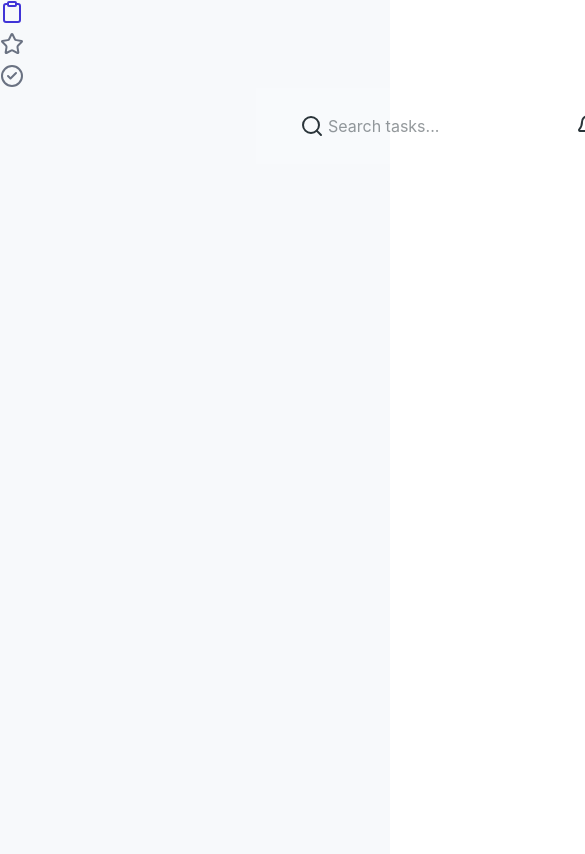
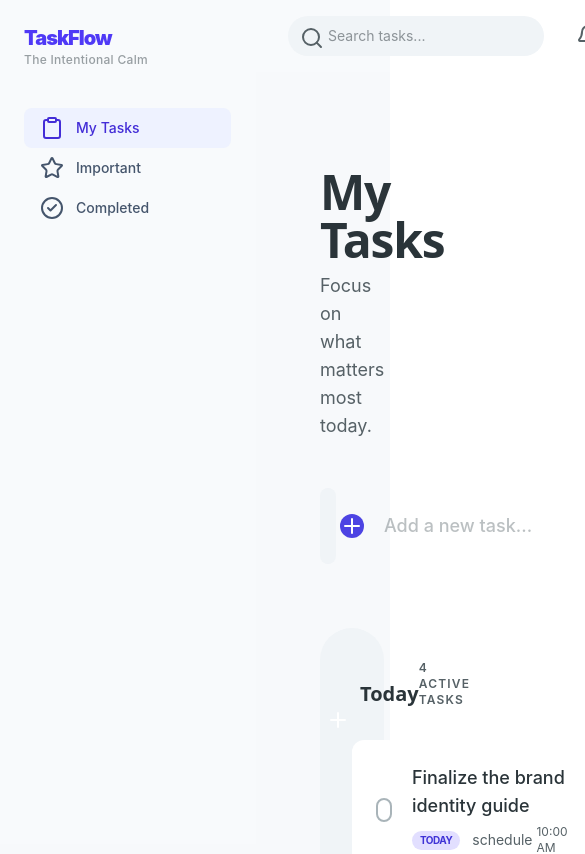
Before and after one commit to Chama-Musonda/Task-App, a React (Vite) app in the folder task-app/: page /dashboard in a window 390 px wide. Shown: the top 854 px of the page, 585 px wide, since content can reach past the window. Built offline with nearby package versions, Linux system fonts and the light colour scheme.

Commit message:
Complete Dashboard set up ui

```diff
--- a/task-app/src/App.tsx
+++ b/task-app/src/App.tsx
@@ -1,12 +1,14 @@
-import AppLayout from "./components/AppLayout";
 import MainContent from "./components/MainContent";
 import SideBar from "./components/SideBar";
+import Dashboard from "./Pages/dashboard/Dashboard";
 
 function App() {
   return (
     <div className="bg-background font-body text-on-background selection:bg-primary-container selection:text-on-primary-container">
       <SideBar />
-      <MainContent />
+      <MainContent>
+        <Dashboard />
+      </MainContent>
     </div>
   );
 }
--- a/task-app/src/Pages/dashboard/AddTask.tsx
+++ /dev/null
@@ -1,13 +0,0 @@
-import { Plus } from "lucide-react"
-
-const AddTask = () => {
-  return (
-    <div>
-      <span className="p-2 bg-primary rounded-full w-2 h-2">
-        <Plus className="text-white"/>
-      </span>
-    </div>
-  )
-}
-
-export default AddTask
--- a/task-app/src/components/Layout.tsx
+++ /dev/null
@@ -1,21 +0,0 @@
-import Header from "./Header"
-import SideBar from "./SideBar"
-
-interface LayoutComponentProps {
-  children: React.ReactNode;
-}
-
-const Layout = ({ children }: LayoutComponentProps) => {
-  return (
-    <div className="grid grid-cols-4 grid-rows-4">
-
-      <Header />
-      <SideBar />
-      <div className="col-span-3 row-span-3">
-        {children}
-      </div>
-    </div>
-  )
-}
-
-export default Layout
--- a/task-app/src/components/MainContent.tsx
+++ b/task-app/src/components/MainContent.tsx
@@ -1,10 +1,16 @@
+import MobileFAB from "./MobileFAB";
+import MobileNavPanel from "./MobileNavPanel";
 import TopBar from "./TopBar";
 
-const MainContent = () => {
+const MainContent = ({ children }) => {
   /* remember to add md:ml-64 to main for prod */
   return (
     <main className="ml-64 min-h-screen relative">
       <TopBar />
+
+      <div className="max-w-4xl mx-auto px-8 pt-12 pb-24">{children}</div>
+      <MobileNavPanel />
+      <MobileFAB />
     </main>
   );
 };
--- /dev/null
+++ b/task-app/src/components/MobileFAB.tsx
@@ -0,0 +1,11 @@
+import { Plus } from "lucide-react";
+
+const MobileFAB = () => {
+  return (
+    <button className="md:hidden fixed bottom-24 right-6 action-gradient text-white h-14 w-14 rounded-full ghost-shadow flex items-center justify-center z-50">
+      <Plus />
+    </button>
+  );
+};
+
+export default MobileFAB;
--- /dev/null
+++ b/task-app/src/components/MobileNavPanel.tsx
@@ -0,0 +1,29 @@
+import { Star, Clipboard, CheckCircle2Icon } from "lucide-react";
+
+const MobileNavPanel = () => {
+  // Dont forget to add md:hidden for prod
+  return (
+    <nav className="hidden fixed bottom-0 left-0 right-0 bg-slate-50 dark:bg-slate-900 px-6 py-4 flex justify-around items-center z-50 ghost-shadow">
+      <a
+        className="flex flex-col items-center gap-1 text-indigo-700 dark:text-indigo-300 font-bold border-b-2 border-indigo-600 px-2 pb-1"
+        href="#"
+      >
+        <Clipboard />
+      </a>
+      <a
+        className="flex flex-col items-center gap-1 text-slate-500 dark:text-slate-400 hover:text-indigo-500 px-2 pb-1"
+        href="#"
+      >
+        <Star />
+      </a>
+      <a
+        className="flex flex-col items-center gap-1 text-slate-500 dark:text-slate-400 hover:text-indigo-500 px-2 pb-1"
+        href="#"
+      >
+        <CheckCircle2Icon />
+      </a>
+    </nav>
+  );
+};
+
+export default MobileNavPanel;
--- a/task-app/src/components/NavBar.tsx
+++ b/task-app/src/components/NavBar.tsx
@@ -2,27 +2,27 @@ import { Clipboard, Star, CheckCircle2Icon } from "lucide-react";
 
 const NavBar = () => {
   return (
-    <nav className="flex-1 space-y-2">
+    <nav className="flex-1 gap-2">
       <a
         className="flex items-center gap-3 text-indigo-700 dark:text-indigo-300 font-semibold bg-indigo-50 dark:bg-indigo-900/30 rounded-lg px-4 py-2 hover:translate-x-1 transition-transform duration-200 active:scale-98"
         href="#"
       >
         <Clipboard />
-        <span className="font-['Inter'] text-sm font-medium">My Tasks</span>
+        <span className="font-body text-sm font-medium">My Tasks</span>
       </a>
       <a
         className="flex items-center gap-3 text-slate-600 dark:text-slate-400 hover:bg-slate-200/50 dark:hover:bg-slate-800/50 rounded-lg px-4 py-2 hover:translate-x-1 transition-transform duration-200 active:scale-98"
         href="#"
       >
         <Star />
-        <span className="font-['Inter'] text-sm font-medium">Important</span>
+        <span className="font-body text-sm font-medium">Important</span>
       </a>
       <a
         className="flex items-center gap-3 text-slate-600 dark:text-slate-400 hover:bg-slate-200/50 dark:hover:bg-slate-800/50 rounded-lg px-4 py-2 hover:translate-x-1 transition-transform duration-200 active:scale-98"
         href="#"
       >
         <CheckCircle2Icon />
-        <span className="font-['Inter'] text-sm font-medium">Completed</span>
+        <span className="font-body text-sm font-medium">Completed</span>
       </a>
     </nav>
   );
--- a/task-app/src/components/SideBar.tsx
+++ b/task-app/src/components/SideBar.tsx
@@ -1,24 +1,20 @@
-import { Clipboard, Star, CheckCircle2Icon } from "lucide-react"
+import NavBar from "./NavBar";
 
 const SideBar = () => {
   return (
-    <div className="flex flex-col text-gray-500 row-span-4 col-span-1">
-      <span className="flex mb-2 text-primary-dim">
-        <Clipboard className="mr-2"/>
-        <a href="#"><span className="hidden sm:block">My Tasks</span></a>
-      </span>
+    <aside className="h-screen w-64 fixed left-0 top-0 bg-slate-50 dark:bg-slate-950 flex flex-col p-6 border-r border-transparent z-50">
+      <div className="mb-10">
+        <h1 className="text-xl font-black font-label text-indigo-600 dark:text-indigo-400 tracking-tighter">
+          TaskFlow
+        </h1>
+        <p className="text-xs text-on-surface-variant/60 font-medium tracking-wide">
+          The Intentional Calm
+        </p>
+      </div>
 
-      <span className="flex mb-2">
-        <Star className="mr-2"/>
-        <a href="#"><span className="hidden sm:block">Important</span></a>
-      </span>
+      <NavBar />
+    </aside>
+  );
+};
 
-      <span className="flex">
-        <CheckCircle2Icon className="mr-2"/>
-        <a href="#"><span className="hidden sm:block">completed</span></a>
-      </span>
-    </div>
-  )
-}
-
-export default SideBar
+export default SideBar;
--- a/task-app/src/components/TopBar.tsx
+++ b/task-app/src/components/TopBar.tsx
@@ -1,29 +1,36 @@
-import { Search, Bell, User } from "lucide-react";
+import { Search, Bell } from "lucide-react";
 
 const TopBar = () => {
   return (
-    <header className="w-full fixed top-0 sticky bg-slate-50 flex justify-between items-center px-8 py-4 w-full z-40 transition-colors">
-      <div className="flex items-center gap-4 text-2xl font-bold text-indigo-600">
-        <span className="hidden">TaskFlow</span>
+    <header className="w-full top-0 sticky bg-slate-50 dark:bg-slate-900 flex justify-between items-center px-8 py-4 w-full z-40 transition-colors">
+      <div className="flex items-center gap-4">
+        <span className="hidden text-2xl font-bold text-indigo-600 dark:text-indigo-400 tracking-tighter">
+          TaskFlow
+        </span>
       </div>
+
       <div className="flex items-center gap-6">
         <div className="relative group">
           <input
+            className="pl-10 pr-4 py-2.5 bg-surface-container-low border-none rounded-full text-sm focus:ring-2 focus:ring-primary/20 w-64 transition-all outline-none"
+            placeholder="Search tasks..."
             type="text"
-            className="pl-10 pr-4 py-2.5 bg-surface-low border-none rounded-full focus:ring-primary transition-all outline-none w-64"
-            placeholder="Search tasks..."
           />
-
-          <Search className="absolute left-3 top-2.5 text-sm" />
+          <Search className="absolute left-3 top-2.5 text-on-surface-variant text-sm" />
         </div>
 
         <div className="flex items-center gap-2">
-          <button className="p-2 rounded-full hover:bg-slate-200/50 dark:hover:bg-slate-800/50 transition-colors duration-200">
-            <Bell />
+          <button className="p-2 rounded-full hover:bg-slate-200/50 dark:hover:bg-slate-800/50 transition-colors active:scale-90 duration-200">
+            <Bell className="text-on-surface-variant" />
           </button>
 
-          <div className="h-10 w-10 rounded-full bg-surface-highest overflow-hidden border-2 border-white ghost-shadow">
-            <User className="w-full h-full object-cover" />
+          <div className="h-10 w-10 rounded-full bg-surface-container-highest overflow-hidden border-2 border-white ghost-shadow">
+            <img
+              alt="User Profile"
+              className="w-full h-full object-cover"
+              data-alt="close-up portrait of a professional man with a friendly expression in a brightly lit modern office setting"
+              src="https://lh3.googleusercontent.com/aida-public/AB6AXuAQxcZpg_LToNHqBBfaFAYEpOXCAVUaqMx7t34VU5Da9a9BP8tHJaV9_D0piYKPGTEGF-kfCdV7iQFFJbOcuqk-1d1PYzBUPk_a2JFdLT8HiNEwxKeyXJyNbTiDfx-m4jGvGOK6u855YcylFAsoiodYj-eK4U8CNB6zR7mFnY2hiy53aJibvzd1fyhxGYihGzBmrjN4KqYCeUtqQObaDqZ9GjZEVadiZv8Dz_e6hEQJIG40k2v_-TFiDRaF0retsNH76hDAzfEBWL8"
+            />
           </div>
         </div>
       </div>
```
Also changed, not shown: task-app/src/Pages/dashboard/TaskItem.tsx (+26 -12 lines), task-app/src/components/DESIGN.md (deleted, +0 -87 lines), 1 other file (tests, documents, lock files or other folders).
